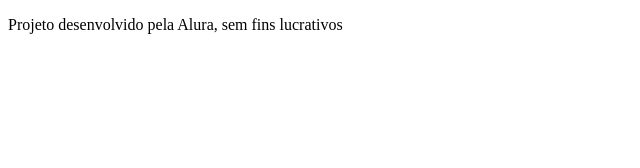
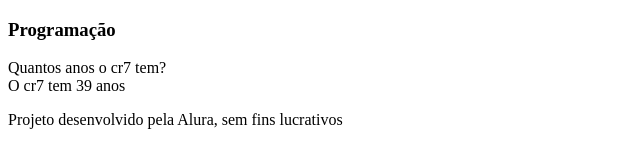
Before and after one commit to duduzin-toddyn/Flashcard, a plain HTML site: page index.html in a window 1280 px wide. Shown: the whole page, without its empty margins (0-640 px from the left). Drawn offline with Linux system fonts and the light colour scheme.

Commit message:
Add files via upload

```diff
--- a/index.html
+++ b/index.html
@@ -7,7 +7,19 @@
 </head>
 <body>
     <main>
-
+     <section id="container">
+        <article class="cartao">
+            <div class="cartao__conteudo">
+                <h3>Programação</h3>
+                <div class="cartao__conteudo__pergunta">
+                    Quantos anos o cr7 tem?
+                </div>
+                <div class="cartao__conteudo__resposta">
+                    O cr7 tem 39 anos
+                </div>
+            </div>
+        </article>
+     </section>
     </main>
     <footer>
         <p>Projeto desenvolvido pela Alura, sem fins lucrativos</p>
```
